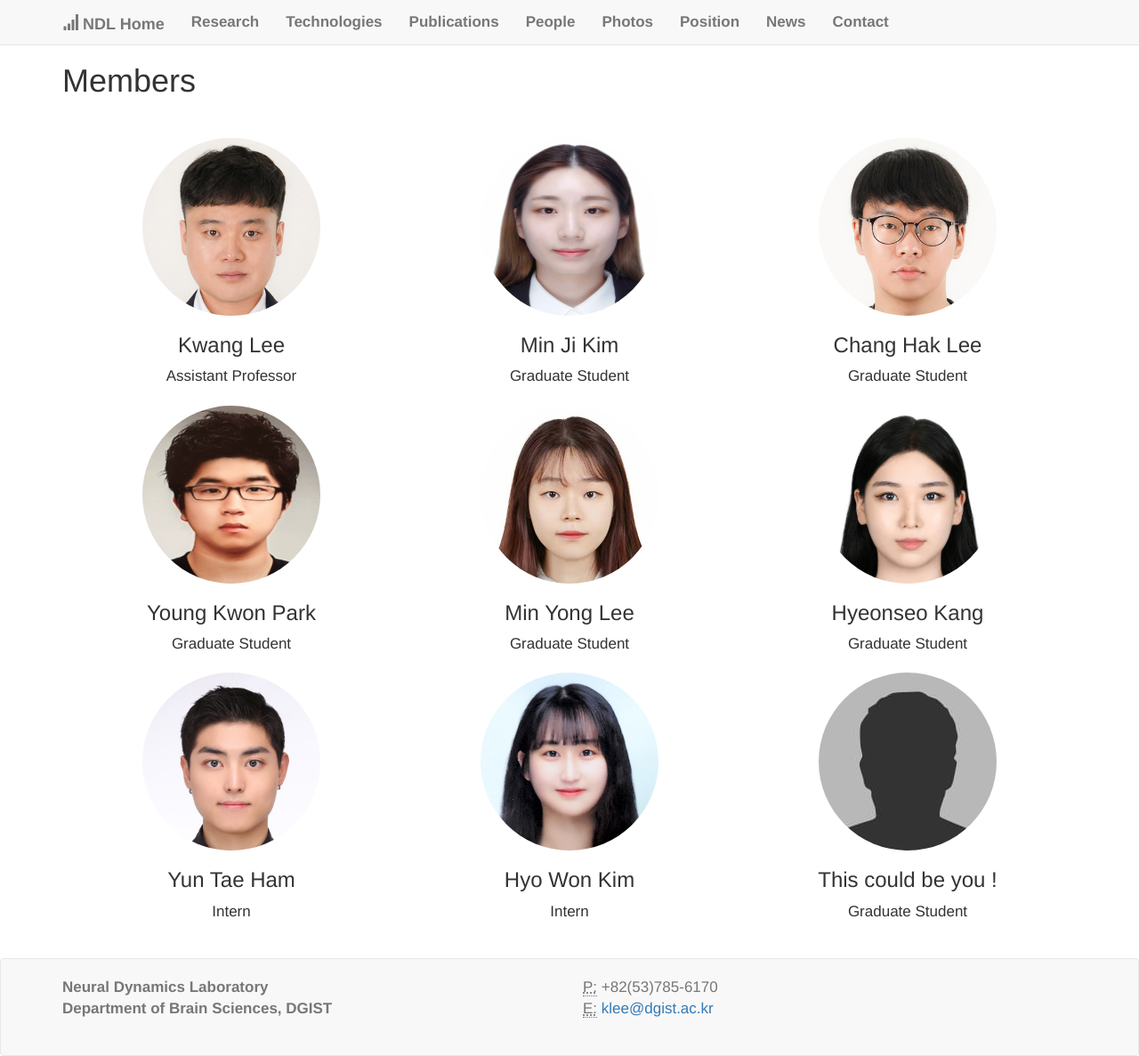
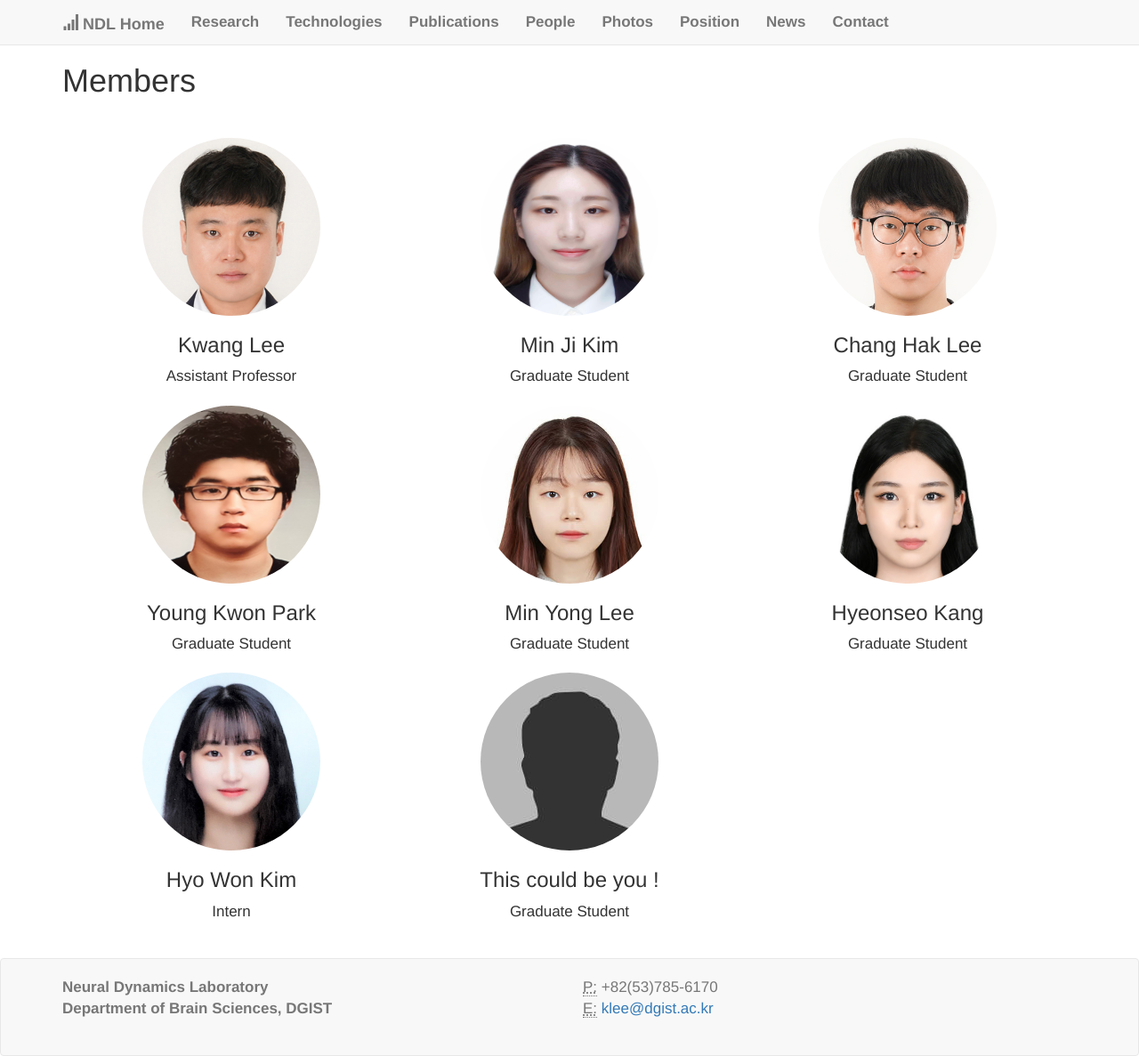
Before and after one commit to kleelab/kleelab.github.io, a Jekyll site: the page built from people.html, in a window 1280 px wide. Shown: the whole page at 89% size. Built offline with Jekyll 4.4.1, drawn with Linux system fonts in a browser that asks for light colours; nearby versions of some CDN libraries; a style sheet for code colours, icons or effects is not loaded.

Commit message:
Update people.yml

```diff
--- a/_data/people.yml
+++ b/_data/people.yml
@@ -24,10 +24,6 @@
   role: Graduate Student
   photo: "/images/Hyeonseo Kang.jpg"
 
-- name: Yun Tae Ham
-  role: Intern
-  photo: "/images/Yun Tae Ham.jpg"
-
 - name: Hyo Won Kim
   role: Intern
   photo: "/images/Hyo Won Kim.jpg"
```
